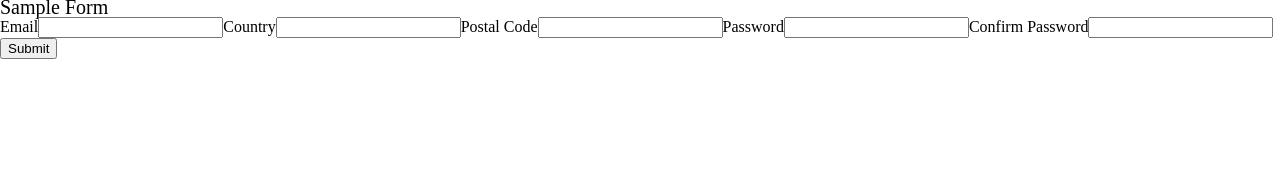
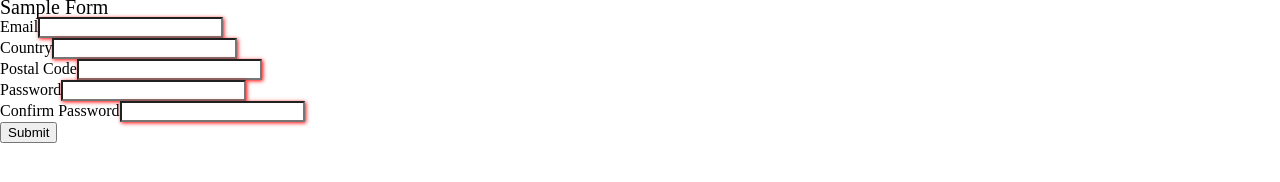
Before and after one commit to sky-pose-rick/ui-elements, a plain HTML site: page index.html in a window 1280 px wide. Shown: the part 494-676 px from the top of the page. Drawn offline with Linux system fonts and the light colour scheme.

Commit message:
update css for forms

```diff
--- a/styles/style.css
+++ b/styles/style.css
@@ -93,3 +93,15 @@ h2{
 .carousel-tab-selected{
     background-color: black;
 }
+
+label{
+    display: block;
+}
+
+input:invalid{
+    box-shadow: 1px 1px 4px red;
+}
+
+input:invalid:focus{
+    box-shadow: none;
+}
```
